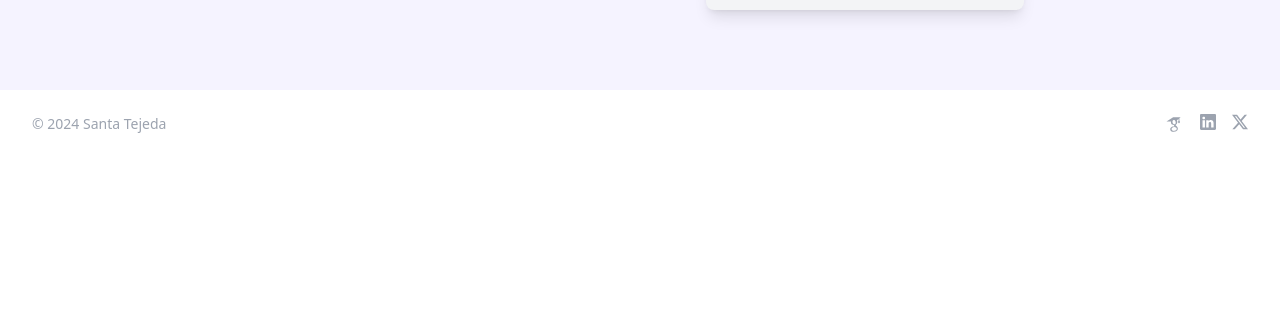
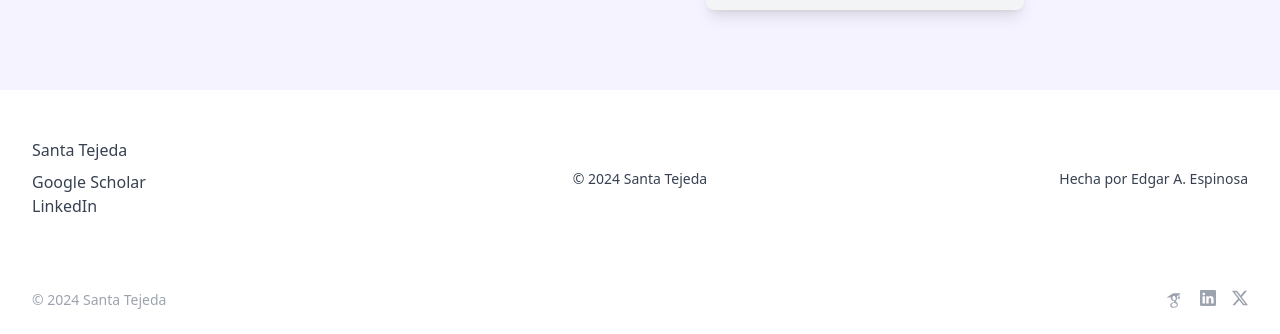
Before and after one commit to eaespinosa/eaespinosa.github.io, a website: page src/index-2.html in a window 1280 px wide. Shown: the part 7478-7812 px from the top of the page. Before the commit the page ends 7636 px from the top, so only its background shows below. Drawn offline with nearby package versions, Linux system fonts and the light colour scheme.

Commit message:
added footer second option

```diff
--- a/src/en.json
+++ b/src/en.json
@@ -8,5 +8,6 @@
     "description2": "Lacus rhoncus adipiscing per mauris laoreet netus mi ullamcorper curabitur tempor, duis maecenas magna elementum habitasse inceptos morbi phasellus potenti, orci nam laoreet cubilia congue dapibus nibh odio iaculis. Cubilia porttitor habitasse euismod ornare sit felis vivamus at, per eget elit praesent accumsan habitant libero dolor, rhoncus curae ante dictumst ligula morbi commodo. Ullamcorper ante nibh rutrum nisi primis ultricies enim pretium curabitur porta, donec dictumst lacus cubilia a arcu neque per tempus himenaeos, pulvinar tortor duis adipiscing per scelerisque sodales morbi iaculis.",
     "description3": "Nula pellentesque dignissim enim sit amet venenatis urna cursus eget. Elit duis tristique sollicitudin nibh sit amet commodo. Sed lectus vestibulum mattis ullamcorper velit sed ullamcorper morbi. Suspendisse in est ante in nibh mauris. Libero volutpat sed cras ornare arcu dui vivamus arcu. Diam maecenas sed enim ut sem viverra aliquet eget. Id venenatis a condimentum vitae. Suspendisse potenti nullam ac tortor. Hendrerit cubilia per semper et molestie suspendisse aenean, id vitae ipsum venenatis dapibus quam, sem congue quam dui laoreet arcu. Eu et quisque accumsan tincidunt nulla eleifend quisque hendrerit venenatis litora scelerisque iaculis, dictum duis vehicula felis quisque netus nec luctus fringilla sodales. Fermentum netus aliquam blandit vestibulum commodo nisi elementum ornare, ultrices scelerisque blandit diam mi inceptos duis auctor, vehicula erat condimentum conubia hendrerit velit felis.",
     "contact_me":"Contact me",
-    "contact_msg":"Leave your message and I will contact you back."
+    "contact_msg":"Leave your message and I will contact you back.",
+    "made_by": "Made by"
 }
--- a/src/es.json
+++ b/src/es.json
@@ -8,5 +8,6 @@
     "description2": "Ulricies mi eget mauris pharetra et ultrices. Iaculis at erat pellentesque adipiscing. Orci phasellus egestas tellus rutrum tellus pellentesque. Actincidunt vitae semper quis lectus nulla at volutpat. Tincidunt arcu non sodales neque sodales ut etiam. Sagittis nisl rhoncus mattis rhoncus urna neque viverra justo. Inerdum velit euismod in pellentesque massa placerat duis. Euismod nisi porta lorem mollis. Dui sapien eget mi proin sed libero enim sed faucibus. Aliquet nec ullamcorper sit amet. Venenatis a condimentum vitae sapien pellentesque habitant. Consequat nisl vel pretium lectus quam id.",
     "description3": "Nula pellentesque dignissim enim sit amet venenatis urna cursus eget. Elit duis tristique sollicitudin nibh sit amet commodo. Sed lectus vestibulum mattis ullamcorper velit sed ullamcorper morbi. Suspendisse in est ante in nibh mauris. Libero volutpat sed cras ornare arcu dui vivamus arcu. Diam maecenas sed enim ut sem viverra aliquet eget. Id venenatis a condimentum vitae. Suspendisse potenti nullam ac tortor. Libero volutpat sed cras ornare arcu dui. Tellus elementum sagittis vitae et leo. Tristique senectus et netus et malesuada fames ac. Ornare suspendisse sed nisi lacus sed viverra tellus. Pharetra vel turpis nunc eget. Nascetur ridiculus mus mauris vitae ultricies. Justo laoreet sit amet cursus sit amet dictum sit amet. Elementum pulvinar etiam non quam...",
     "contact_me":"Ponte en contacto conmigo",
-    "contact_msg":"Lorem ipsum dolor, sit amet consectetur adipisicing elit. Deleniti, obcaecati nobis aut porro perspiciatis ex vel, ipsam tempore unde praesentium necessitatibus voluptatum tempora. Pariatur corporis quam ad laborum unde! Quia!"
+    "contact_msg":"Lorem ipsum dolor, sit amet consectetur adipisicing elit. Deleniti, obcaecati nobis aut porro perspiciatis ex vel, ipsam tempore unde praesentium necessitatibus voluptatum tempora. Pariatur corporis quam ad laborum unde! Quia!",
+    "made_by": "Hecha por"
 }
--- a/src/index-2.html
+++ b/src/index-2.html
@@ -58,7 +58,7 @@
     </div>
   </div>
 
-  <div id="top" class="p-20 pt-40 xl:px-64 gap-20 flex-grow bg-gray-50 dark:bg-navy md:flex sm:px-10">
+  <div id="top" class="p-20 pt-40 xl:px-64 gap-20 flex-grow bg-gray-50 dark:bg-navy md:flex sm:px-10 min-h-screen">
     <div class="w-full">
         <div class="md:shrink-0">
             <img class="object-cover" src="../img/profile.jpg" alt="profile image"/>
@@ -495,6 +495,22 @@
     </div>
 </div>
 
+<footer class="text-gray-700 bg-white dark:text-gray-200 dark:bg-gray-900 mx-auto mt-auto w-full px-4 py-12 sm:px-6 lg:px-8">
+    <div class="grid grid-cols-1 items-center gap-5 md:grid-cols-3">
+      <div>
+        <h5 class="mb-2 font-normal">Santa Tejeda</h5>
+        <span class="block"><a class="mb-4" href="https://wwww.google.com">Google Scholar</a></span>
+        <a class="mb-4" href="https://wwww.linkedin.com">LinkedIn</a>
+      </div>
+      <div class="text-center sm:text-left">
+        <span class="text-sm">&copy; 2024 Santa Tejeda</span>
+      </div>
+      <div class="md:text-end font-light">
+        <span data-i18n="made_by" class="text-sm">Hecha por</span><span><a class="items-center justify-center text-sm disabled:opacity-50 hover:text-black dark:hover:text-white" href="#"> Edgar A. Espinosa</a></span>
+      </div>
+    </div>
+  </footer>
+
 <footer class="p-4 text-gray-700 bg-white dark:text-gray-200 dark:bg-gray-800">
     <div class="py-2 px-4 md:flex items-center md:justify-between">
         <span class="text-sm text-gray-400 sm:text-center">&copy; 2024 Santa Tejeda</span>
```
Also changed, not shown: src/output.css.
